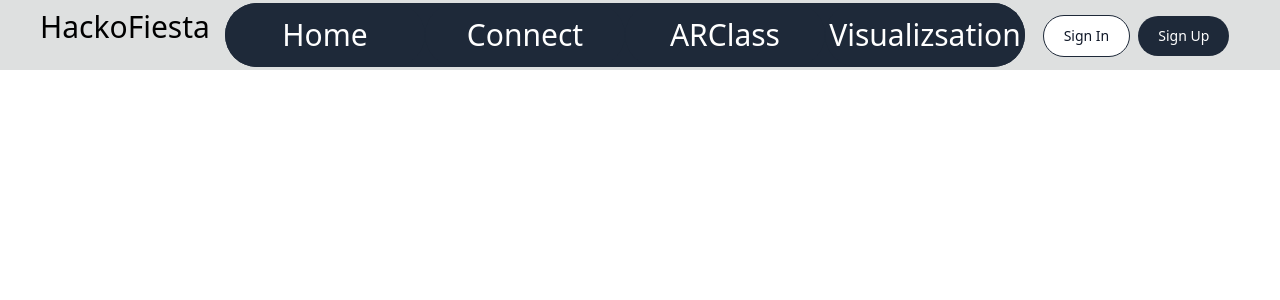
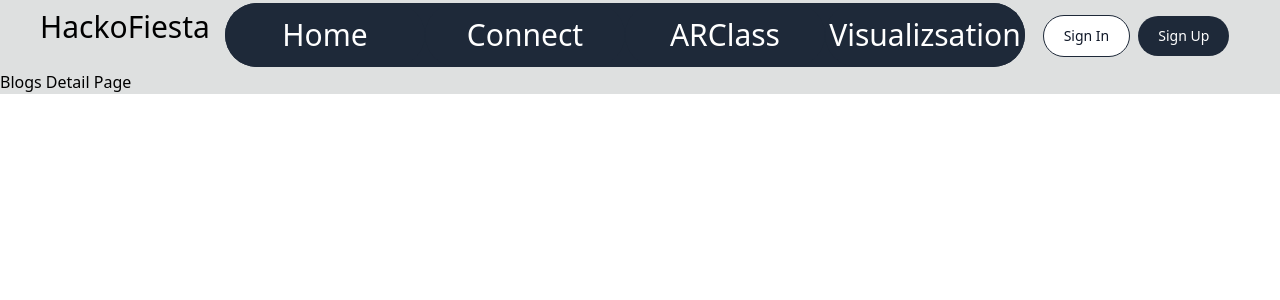
Before and after one commit to siddhiK30/IIIT_EduTech, a React (Vite) app in the folder client/: page /blogDetail in a window 1280 px wide. Shown: the top 300 px of the page. Built offline with nearby package versions, Linux system fonts and the light colour scheme.

Commit message:
blog detail added

```diff
--- a/client/src/App.jsx
+++ b/client/src/App.jsx
@@ -12,6 +12,7 @@ import Chat from './components/ChatBot/Chat';
 import Quiz from './components/Quiz';
 import SolarSystem from './components/SolarSystem';
 import QRCodeList from './components/QRCodeList';
+import BlogDetail from './components/Engagement/BlogDetail';
 
 
 
@@ -28,6 +29,7 @@ const App = () => {
             <Route path="/core_learning" element={<LecturePage1/>} />
             <Route path="/core_learning/mentor/:id" element={<LecturePage1/>} />
             <Route path="/enangement" element={<Blogs/>} />
+            <Route path="/blogDetail" element={<BlogDetail/>} />
             <Route path="/lecture/:id" element={<LectureDetailPage/>} />
             <Route path="/support" element={<Chat/>} />
             <Route path="/quiz" element={<Quiz/>} />
--- /dev/null
+++ b/client/src/components/Engagement/BlogDetail.jsx
@@ -0,0 +1,11 @@
+import React from 'react'
+
+const BlogDetail = () => {
+  return (
+    <div>
+        <h1>Blogs Detail Page</h1>
+    </div>
+  )
+}
+
+export default BlogDetail
--- a/client/src/components/Engagement/Blogs.jsx
+++ b/client/src/components/Engagement/Blogs.jsx
@@ -192,7 +192,7 @@ const Blogs = () => {
                 Read Your <span className='text-sky-800'>Personalised</span> Blogs
             </h1>
             <div className='flex overflow-x-hidden mt-10 border-b-8 pb-8'>
-                <Link to={"/blog/id"} className={`flex h-[300px] space-x-5 ${isPaused ? 'animate-marquee' : 'animate-marquee'}`}>
+                <Link to={"/blogDetail"} className={`flex h-[300px] space-x-5 ${isPaused ? 'animate-marquee' : 'animate-marquee'}`}>
                     {blog.map((blog, index) => (
                         <div key={index} className='min-w-[300px] bg-white shadow-lg rounded-lg p-5'>
                             <h2 className='text-2xl font-bold pb-3'>{blog.title}</h2>
```
